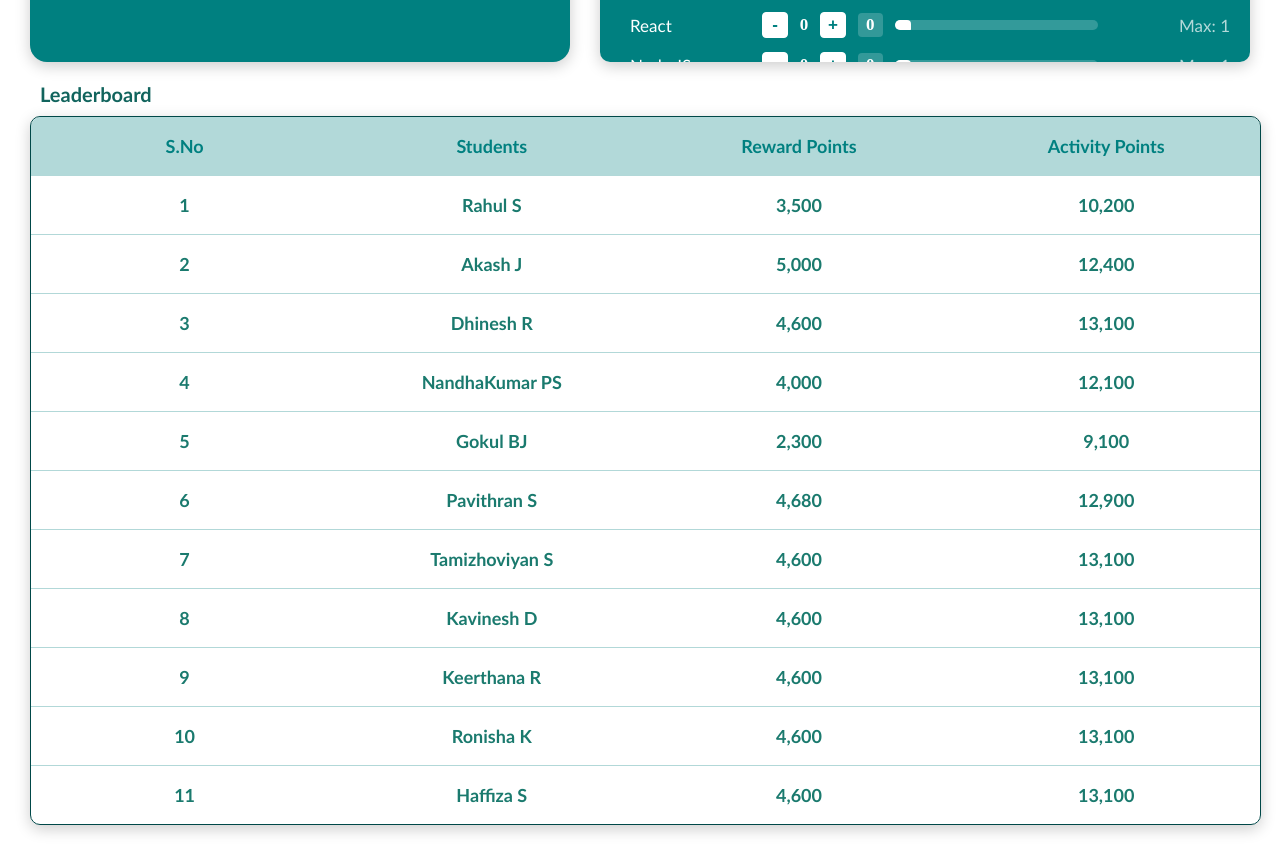
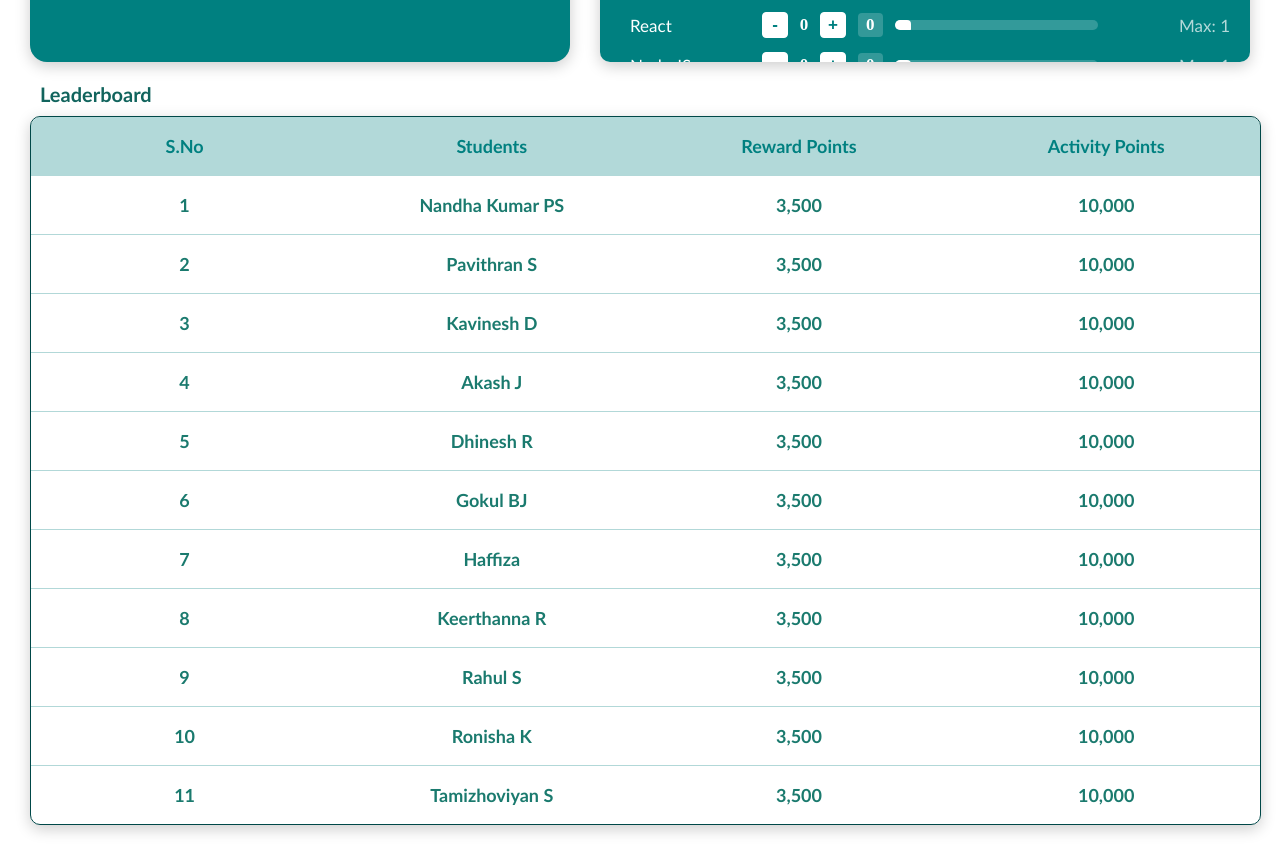
Before and after one commit to nandhakumar3663-afk/progress-tracker, a React (Vite) app in the folder progress-tracker/: page /members in a window 1280 px wide. Shown: the part 328-1173 px from the top of the page. Built offline with nearby package versions, Linux system fonts and the light colour scheme.

Commit message:
added array object to store and use data

```diff
--- a/progress-tracker/src/pages/members.css
+++ b/progress-tracker/src/pages/members.css
@@ -236,7 +236,7 @@
                 .leaderboard-row{
                     display:grid;
                     grid-template-columns: 1fr 1fr 1fr 1fr;
-                    border-bottom: 1px solid #b2d8d8;
+                    border-bottom: 1px solid oklch(85.499% 0.03998 196.563);
                     color:#1a7a6e;
                     font-size: large;
                     font-weight: 600;
--- a/progress-tracker/src/pages/members.jsx
+++ b/progress-tracker/src/pages/members.jsx
@@ -11,7 +11,7 @@ import P from "../assets/P.jpg"
 import R from "../assets/R.jpg"
 export default function Members() {
     const location = useLocation();
-    const name = location.state?.name
+    const name = location.state?.name?.toUpperCase()
     const [htmlprogress,sethtmlprogress] = useState(0);
     const [cprogress,setcprogress] = useState(0);
     const [linuxprogress,setlinuxprogress] = useState(0);
@@ -32,6 +32,52 @@ export default function Members() {
     const [linuxwidth,setlinuxwidth] = useState(0);
 
 
+    const studentdata = [{id: "7376251cs307",
+      displayName: "Nandha Kumar PS",
+      rank: 1,
+      rewardpoints: 3500,activitypoints: 10000
+    },{id: "7376251cs329",
+      displayName: "Pavithran S",
+      rank: 1,
+      rewardpoints: 3500,activitypoints: 10000
+    },{id: "7376251cs3247",
+      displayName: "Kavinesh D",
+      rank: 1,
+      rewardpoints: 3500,activitypoints: 10000
+    },{id: "7376251cs110",
+      displayName: "Akash J",
+      rank: 1,
+      rewardpoints: 3500,activitypoints: 10000
+    },{id: "7376251cs167",
+      displayName: "Dhinesh R",
+      rank: 1,
+      rewardpoints: 3500,activitypoints: 10000
+    },{id: "7376251cs185",
+      displayName: "Gokul BJ",
+      rank: 1,
+      rewardpoints: 3500,activitypoints: 10000
+    },{id: "7376251cs196",
+      displayName: "Haffiza",
+      rank: 1,
+      rewardpoints: 3500,activitypoints: 10000
+    },{id: "7376251cs254",
+      displayName: "Keerthanna R",
+      rank: 1,
+      rewardpoints: 3500,activitypoints: 10000
+    },{id: "7376251cs353",
+      displayName: "Rahul S",
+      rank: 1,
+      rewardpoints: 3500,activitypoints: 10000
+  },{id: "7376251cs372",
+      displayName: "Ronisha K",
+      rank: 1,
+      rewardpoints: 3500,activitypoints: 10000
+    },{id: "7376251cs443",
+      displayName: "Tamizhoviyan S",
+      rank: 1,
+      rewardpoints: 3500,activitypoints: 10000
+    }]
+
     const profile = {A,D,G,H,K,N,P,R}
     const getprofileimage = (name)=>{
         if(name){
@@ -39,9 +85,10 @@ export default function Members() {
             return profile[firstletter];
         }
     }
+
   return (
     <>
-      <div className="header">
+      <div className="header" >
         <div className="image">
           <img className="imagetext" src={getprofileimage(name)} alt="profile" />
         </div>
@@ -360,39 +407,21 @@ export default function Members() {
           <p>Reward Points</p>
           <p>Activity Points</p>
         </div>
-        <div className="leaderboard-row student">
-          <p>1</p><p>Rahul S</p><p>3,500</p><p>10,200</p>
-        </div>
-        <div className="leaderboard-row student">
-          <p>2</p><p>Akash J</p><p>5,000</p><p>12,400</p>
-        </div>
-        <div className="leaderboard-row student">
-          <p>3</p><p>Dhinesh R</p><p>4,600</p><p>13,100</p>
-        </div>
-        <div className="leaderboard-row student">
-          <p>4</p><p>NandhaKumar PS</p><p>4,000</p><p>12,100</p>
-        </div>
-        <div className="leaderboard-row student">
-          <p>5</p><p>Gokul BJ</p><p>2,300</p><p>9,100</p>
-        </div>
-        <div className="leaderboard-row student">
-          <p>6</p><p>Pavithran S</p><p>4,680</p><p>12,900</p>
-        </div>
-        <div className="leaderboard-row student">
-          <p>7</p><p>Tamizhoviyan S</p><p>4,600</p><p>13,100</p>
-        </div>
-        <div className="leaderboard-row student">
-          <p>8</p><p>Kavinesh D</p><p>4,600</p><p>13,100</p>
-        </div>
-        <div className="leaderboard-row student">
-          <p>9</p><p>Keerthana R</p><p>4,600</p><p>13,100</p>
-        </div>
-        <div className="leaderboard-row student">
-          <p>10</p><p>Ronisha K</p><p>4,600</p><p>13,100</p>
-        </div>
-        <div className="leaderboard-row student">
-          <p>11</p><p>Haffiza S</p><p>4,600</p><p>13,100</p>
-        </div>
+
+          {studentdata.map((student,index) => (
+              <div
+              key={student.id}
+              className="leaderboard-row student"
+                style={{backgroundColor: student.id===name ? "#0080804D":undefined}}
+
+              >
+                <p>{index + 1}</p>
+            <p>{student.displayName}</p>
+            <p>{student.rewardpoints.toLocaleString()}</p>
+            <p>{student.activitypoints.toLocaleString()}</p>
+              </div>
+          ))}
+
       </div>
     </>
   );
```
